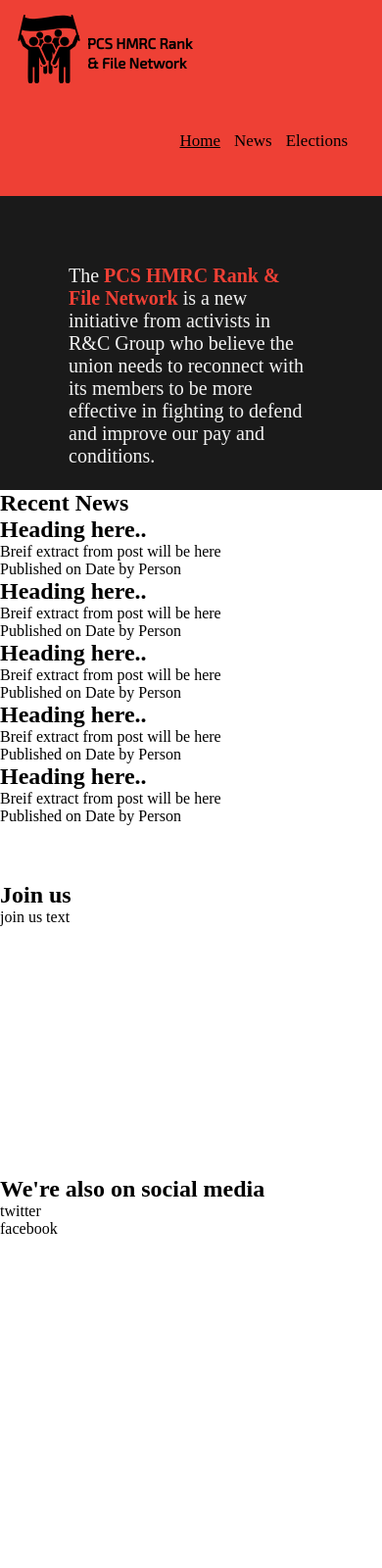
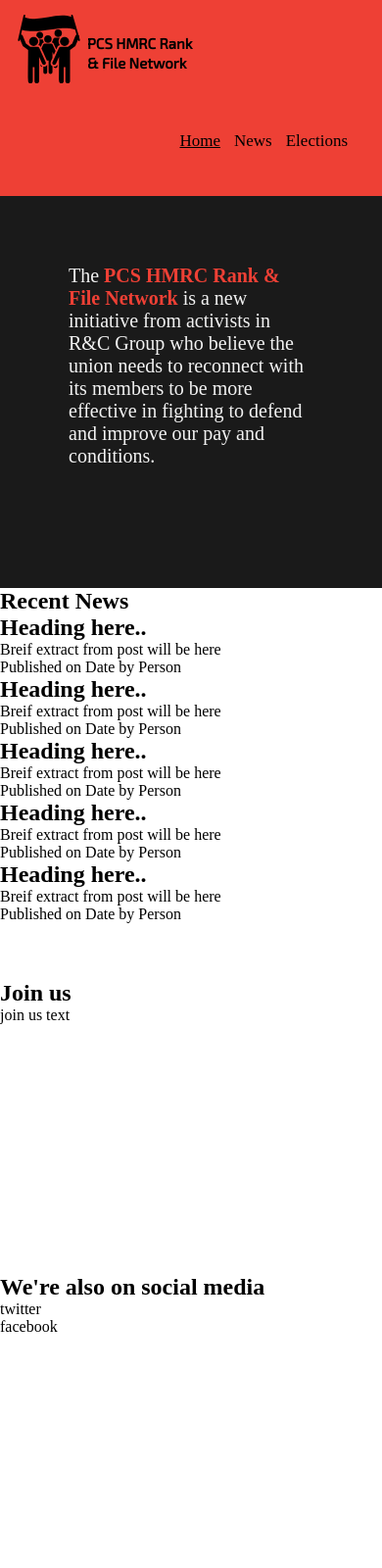
Before and after one commit to pcsrankandfile/pcsrankandfile.github.io, a Jekyll site: the page test.html, which Jekyll copies as it is, in a window 390 px wide. Shown: the whole page at 98% size. Built offline with Jekyll 4.4.1, drawn with Linux system fonts in a browser that asks for light colours; before the commit the page ends 1500 px from its top, so only the background shows below that.

Commit message:
Test update

```diff
--- a/test.html
+++ b/test.html
@@ -163,7 +163,7 @@
 
                     .home  .about {
                         font-size: 20px;
-                        height: 300px
+                        height: 400px
                     }
 
                     .home .news, .home .social, .home .join {
```
